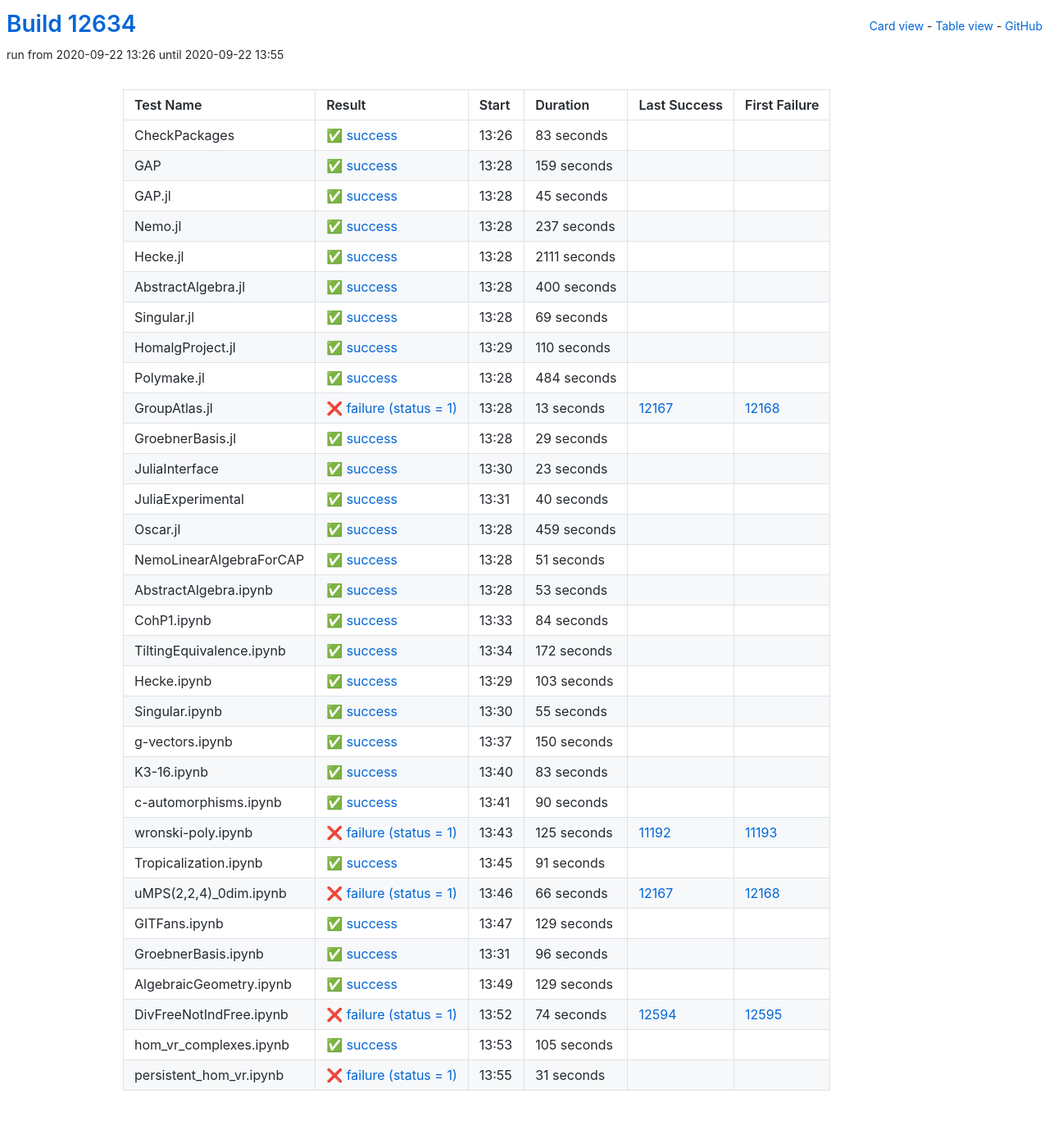
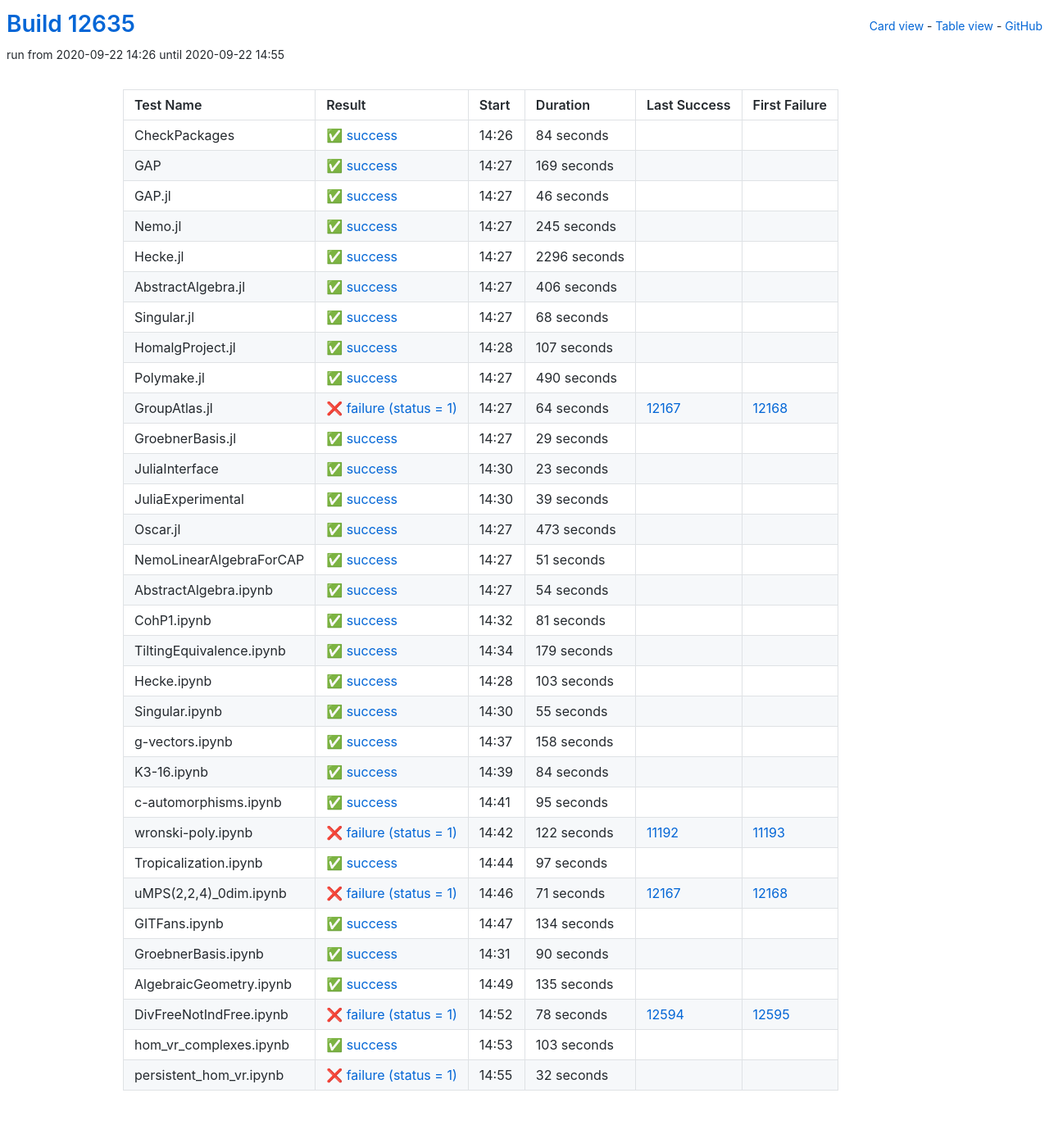
Before and after one commit to oscar-system/oscar-ci-status, a Jekyll site: the page built from table.html, in a window 1280 px wide. Shown: the whole page at 82% size. Built offline with Jekyll 4.4.1, drawn with Linux system fonts in a browser that asks for light colours.

Commit message:
Build #12635

```diff
--- a/_data/ci.yml
+++ b/_data/ci.yml
@@ -1,6 +1,6 @@
 ---
-build: 12634
-build_url: https://oscarci.mathematik.uni-kl.de/job/oscar/12634/
+build: 12635
+build_url: https://oscarci.mathematik.uni-kl.de/job/oscar/12635/
 job: oscar
 organization: oscar-system
 repo: oscar-ci-status
@@ -8,128 +8,128 @@
 tests:
 - name: CheckPackages
   id: checkpackages
-  log: https://oscarci.mathematik.uni-kl.de/job/oscar/12634/artifact/logs/build-12634/CheckPackages.log
-  start: 2020-09-22 13:26
+  log: https://oscarci.mathematik.uni-kl.de/job/oscar/12635/artifact/logs/build-12635/CheckPackages.log
+  start: 2020-09-22 14:26
   success: true
   exitcode: 0
   status: success
-  duration: 83
+  duration: 84
   last_success: false
   last_success_url:
   first_failure: false
   first_failure_url:
 - name: GAP
   id: gap
-  log: https://oscarci.mathematik.uni-kl.de/job/oscar/12634/artifact/logs/build-12634/GAP.log
-  start: 2020-09-22 13:28
+  log: https://oscarci.mathematik.uni-kl.de/job/oscar/12635/artifact/logs/build-12635/GAP.log
+  start: 2020-09-22 14:27
   success: true
   exitcode: 0
   status: success
-  duration: 159
+  duration: 169
   last_success: false
   last_success_url:
   first_failure: false
   first_failure_url:
 - name: GAP.jl
   id: gap-jl
-  log: https://oscarci.mathematik.uni-kl.de/job/oscar/12634/artifact/logs/build-12634/GAP.jl.log
-  start: 2020-09-22 13:28
+  log: https://oscarci.mathematik.uni-kl.de/job/oscar/12635/artifact/logs/build-12635/GAP.jl.log
+  start: 2020-09-22 14:27
   success: true
   exitcode: 0
   status: success
-  duration: 45
+  duration: 46
   last_success: false
   last_success_url:
   first_failure: false
   first_failure_url:
 - name: Nemo.jl
   id: nemo-jl
-  log: https://oscarci.mathematik.uni-kl.de/job/oscar/12634/artifact/logs/build-12634/Nemo.jl.log
-  start: 2020-09-22 13:28
+  log: https://oscarci.mathematik.uni-kl.de/job/oscar/12635/artifact/logs/build-12635/Nemo.jl.log
+  start: 2020-09-22 14:27
   success: true
   exitcode: 0
   status: success
-  duration: 237
+  duration: 245
   last_success: false
   last_success_url:
   first_failure: false
   first_failure_url:
 - name: Hecke.jl
   id: hecke-jl
-  log: https://oscarci.mathematik.uni-kl.de/job/oscar/12634/artifact/logs/build-12634/Hecke.jl.log
-  start: 2020-09-22 13:28
+  log: https://oscarci.mathematik.uni-kl.de/job/oscar/12635/artifact/logs/build-12635/Hecke.jl.log
+  start: 2020-09-22 14:27
   success: true
   exitcode: 0
   status: success
-  duration: 2111
+  duration: 2296
   last_success: false
   last_success_url:
   first_failure: false
   first_failure_url:
 - name: AbstractAlgebra.jl
   id: abstractalgebra-jl
-  log: https://oscarci.mathematik.uni-kl.de/job/oscar/12634/artifact/logs/build-12634/AbstractAlgebra.jl.log
-  start: 2020-09-22 13:28
+  log: https://oscarci.mathematik.uni-kl.de/job/oscar/12635/artifact/logs/build-12635/AbstractAlgebra.jl.log
+  start: 2020-09-22 14:27
   success: true
   exitcode: 0
   status: success
-  duration: 400
+  duration: 406
   last_success: false
   last_success_url:
   first_failure: false
   first_failure_url:
 - name: Singular.jl
   id: singular-jl
-  log: https://oscarci.mathematik.uni-kl.de/job/oscar/12634/artifact/logs/build-12634/Singular.jl.log
-  start: 2020-09-22 13:28
+  log: https://oscarci.mathematik.uni-kl.de/job/oscar/12635/artifact/logs/build-12635/Singular.jl.log
+  start: 2020-09-22 14:27
   success: true
   exitcode: 0
   status: success
-  duration: 69
+  duration: 68
   last_success: false
   last_success_url:
   first_failure: false
   first_failure_url:
 - name: HomalgProject.jl
   id: homalgproject-jl
-  log: https://oscarci.mathematik.uni-kl.de/job/oscar/12634/artifact/logs/build-12634/HomalgProject.jl.log
-  start: 2020-09-22 13:29
+  log: https://oscarci.mathematik.uni-kl.de/job/oscar/12635/artifact/logs/build-12635/HomalgProject.jl.log
+  start: 2020-09-22 14:28
   success: true
   exitcode: 0
   status: success
-  duration: 110
+  duration: 107
   last_success: false
   last_success_url:
   first_failure: false
   first_failure_url:
 - name: Polymake.jl
   id: polymake-jl
-  log: https://oscarci.mathematik.uni-kl.de/job/oscar/12634/artifact/logs/build-12634/Polymake.jl.log
-  start: 2020-09-22 13:28
+  log: https://oscarci.mathematik.uni-kl.de/job/oscar/12635/artifact/logs/build-12635/Polymake.jl.log
+  start: 2020-09-22 14:27
   success: true
   exitcode: 0
   status: success
-  duration: 484
+  duration: 490
   last_success: false
   last_success_url:
   first_failure: false
   first_failure_url:
 - name: GroupAtlas.jl
   id: groupatlas-jl
-  log: https://oscarci.mathematik.uni-kl.de/job/oscar/12634/artifact/logs/build-12634/GroupAtlas.jl.log
-  start: 2020-09-22 13:28
+  log: https://oscarci.mathematik.uni-kl.de/job/oscar/12635/artifact/logs/build-12635/GroupAtlas.jl.log
+  start: 2020-09-22 14:27
   success: false
   exitcode: 1
   status: failure
-  duration: 13
+  duration: 64
   last_success: 12167
   last_success_url: https://oscarci.mathematik.uni-kl.de/job/oscar/12167/
   first_failure: 12168
   first_failure_url: https://oscarci.mathematik.uni-kl.de/job/oscar/12168/
 - name: GroebnerBasis.jl
   id: groebnerbasis-jl
-  log: https://oscarci.mathematik.uni-kl.de/job/oscar/12634/artifact/logs/build-12634/GroebnerBasis.jl.log
-  start: 2020-09-22 13:28
+  log: https://oscarci.mathematik.uni-kl.de/job/oscar/12635/artifact/logs/build-12635/GroebnerBasis.jl.log
+  start: 2020-09-22 14:27
   success: true
   exitcode: 0
   status: success
@@ -140,8 +140,8 @@
   first_failure_url:
 - name: JuliaInterface
   id: juliainterface
-  log: https://oscarci.mathematik.uni-kl.de/job/oscar/12634/artifact/logs/build-12634/JuliaInterface.log
-  start: 2020-09-22 13:30
+  log: https://oscarci.mathematik.uni-kl.de/job/oscar/12635/artifact/logs/build-12635/JuliaInterface.log
+  start: 2020-09-22 14:30
   success: true
   exitcode: 0
   status: success
@@ -152,32 +152,32 @@
   first_failure_url:
 - name: JuliaExperimental
   id: juliaexperimental
-  log: https://oscarci.mathematik.uni-kl.de/job/oscar/12634/artifact/logs/build-12634/JuliaExperimental.log
-  start: 2020-09-22 13:31
+  log: https://oscarci.mathematik.uni-kl.de/job/oscar/12635/artifact/logs/build-12635/JuliaExperimental.log
+  start: 2020-09-22 14:30
   success: true
   exitcode: 0
   status: success
-  duration: 40
+  duration: 39
   last_success: false
   last_success_url:
   first_failure: false
   first_failure_url:
 - name: Oscar.jl
   id: oscar-jl
-  log: https://oscarci.mathematik.uni-kl.de/job/oscar/12634/artifact/logs/build-12634/Oscar.jl.log
-  start: 2020-09-22 13:28
+  log: https://oscarci.mathematik.uni-kl.de/job/oscar/12635/artifact/logs/build-12635/Oscar.jl.log
+  start: 2020-09-22 14:27
   success: true
   exitcode: 0
   status: success
-  duration: 459
+  duration: 473
   last_success: false
   last_success_url:
   first_failure: false
   first_failure_url:
 - name: NemoLinearAlgebraForCAP
   id: nemolinearalgebraforcap
-  log: https://oscarci.mathematik.uni-kl.de/job/oscar/12634/artifact/logs/build-12634/NemoLinearAlgebraForCAP.log
-  start: 2020-09-22 13:28
+  log: https://oscarci.mathematik.uni-kl.de/job/oscar/12635/artifact/logs/build-12635/NemoLinearAlgebraForCAP.log
+  start: 2020-09-22 14:27
   success: true
   exitcode: 0
   status: success
@@ -188,44 +188,44 @@
   first_failure_url:
 - name: AbstractAlgebra.ipynb
   id: abstractalgebra-ipynb
-  log: https://oscarci.mathematik.uni-kl.de/job/oscar/12634/artifact/logs/build-12634/AbstractAlgebra.ipynb.log
-  start: 2020-09-22 13:28
+  log: https://oscarci.mathematik.uni-kl.de/job/oscar/12635/artifact/logs/build-12635/AbstractAlgebra.ipynb.log
+  start: 2020-09-22 14:27
   success: true
   exitcode: 0
   status: success
-  duration: 53
+  duration: 54
   last_success: false
   last_success_url:
   first_failure: false
   first_failure_url:
 - name: CohP1.ipynb
   id: cohp1-ipynb
-  log: https://oscarci.mathematik.uni-kl.de/job/oscar/12634/artifact/logs/build-12634/CohP1.ipynb.log
-  start: 2020-09-22 13:33
+  log: https://oscarci.mathematik.uni-kl.de/job/oscar/12635/artifact/logs/build-12635/CohP1.ipynb.log
+  start: 2020-09-22 14:32
   success: true
   exitcode: 0
   status: success
-  duration: 84
+  duration: 81
   last_success: false
   last_success_url:
   first_failure: false
   first_failure_url:
 - name: TiltingEquivalence.ipynb
   id: tiltingequivalence-ipynb
-  log: https://oscarci.mathematik.uni-kl.de/job/oscar/12634/artifact/logs/build-12634/TiltingEquivalence.ipynb.log
-  start: 2020-09-22 13:34
+  log: https://oscarci.mathematik.uni-kl.de/job/oscar/12635/artifact/logs/build-12635/TiltingEquivalence.ipynb.log
+  start: 2020-09-22 14:34
   success: true
   exitcode: 0
   status: success
-  duration: 172
+  duration: 179
   last_success: false
   last_success_url:
   first_failure: false
   first_failure_url:
 - name: Hecke.ipynb
   id: hecke-ipynb
-  log: https://oscarci.mathematik.uni-kl.de/job/oscar/12634/artifact/logs/build-12634/Hecke.ipynb.log
-  start: 2020-09-22 13:29
+  log: https://oscarci.mathematik.uni-kl.de/job/oscar/12635/artifact/logs/build-12635/Hecke.ipynb.log
+  start: 2020-09-22 14:28
   success: true
   exitcode: 0
   status: success
@@ -236,8 +236,8 @@
   first_failure_url:
 - name: Singular.ipynb
   id: singular-ipynb
-  log: https://oscarci.mathematik.uni-kl.de/job/oscar/12634/artifact/logs/build-12634/Singular.ipynb.log
-  start: 2020-09-22 13:30
+  log: https://oscarci.mathematik.uni-kl.de/job/oscar/12635/artifact/logs/build-12635/Singular.ipynb.log
+  start: 2020-09-22 14:30
   success: true
   exitcode: 0
   status: success
@@ -248,32 +248,92 @@
   first_failure_url:
 - name: g-vectors.ipynb
   id: g-vectors-ipynb
-  log: https://oscarci.mathematik.uni-kl.de/job/oscar/12634/artifact/logs/build-12634/g-vectors.ipynb.log
-  start: 2020-09-22 13:37
+  log: https://oscarci.mathematik.uni-kl.de/job/oscar/12635/artifact/logs/build-12635/g-vectors.ipynb.log
+  start: 2020-09-22 14:37
   success: true
   exitcode: 0
   status: success
-  duration: 150
+  duration: 158
   last_success: false
   last_success_url:
   first_failure: false
   first_failure_url:
 - name: K3-16.ipynb
   id: k3-16-ipynb
-  log: https://oscarci.mathematik.uni-kl.de/job/oscar/12634/artifact/logs/build-12634/K3-16.ipynb.log
-  start: 2020-09-22 13:40
+  log: https://oscarci.mathematik.uni-kl.de/job/oscar/12635/artifact/logs/build-12635/K3-16.ipynb.log
+  start: 2020-09-22 14:39
   success: true
   exitcode: 0
   status: success
-  duration: 83
+  duration: 84
   last_success: false
   last_success_url:
   first_failure: false
   first_failure_url:
 - name: c-automorphisms.ipynb
   id: c-automorphisms-ipynb
-  log: https://oscarci.mathematik.uni-kl.de/job/oscar/12634/artifact/logs/build-12634/c-automorphisms.ipynb.log
-  start: 2020-09-22 13:41
+  log: https://oscarci.mathematik.uni-kl.de/job/oscar/12635/artifact/logs/build-12635/c-automorphisms.ipynb.log
+  start: 2020-09-22 14:41
+  success: true
+  exitcode: 0
+  status: success
+  duration: 95
+  last_success: false
+  last_success_url:
+  first_failure: false
+  first_failure_url:
+- name: wronski-poly.ipynb
+  id: wronski-poly-ipynb
+  log: https://oscarci.mathematik.uni-kl.de/job/oscar/12635/artifact/logs/build-12635/wronski-poly.ipynb.log
+  start: 2020-09-22 14:42
+  success: false
+  exitcode: 1
+  status: failure
+  duration: 122
+  last_success: 11192
+  last_success_url: https://oscarci.mathematik.uni-kl.de/job/oscar/11192/
+  first_failure: 11193
+  first_failure_url: https://oscarci.mathematik.uni-kl.de/job/oscar/11193/
+- name: Tropicalization.ipynb
+  id: tropicalization-ipynb
+  log: https://oscarci.mathematik.uni-kl.de/job/oscar/12635/artifact/logs/build-12635/Tropicalization.ipynb.log
+  start: 2020-09-22 14:44
+  success: true
+  exitcode: 0
+  status: success
+  duration: 97
+  last_success: false
+  last_success_url:
+  first_failure: false
+  first_failure_url:
+- name: uMPS(2,2,4)_0dim.ipynb
+  id: umps-2-2-4-0dim-ipynb
+  log: https://oscarci.mathematik.uni-kl.de/job/oscar/12635/artifact/logs/build-12635/uMPS-2-2-4-_0dim.ipynb.log
+  start: 2020-09-22 14:46
+  success: false
+  exitcode: 1
+  status: failure
+  duration: 71
+  last_success: 12167
+  last_success_url: https://oscarci.mathematik.uni-kl.de/job/oscar/12167/
+  first_failure: 12168
+  first_failure_url: https://oscarci.mathematik.uni-kl.de/job/oscar/12168/
+- name: GITFans.ipynb
+  id: gitfans-ipynb
+  log: https://oscarci.mathematik.uni-kl.de/job/oscar/12635/artifact/logs/build-12635/GITFans.ipynb.log
+  start: 2020-09-22 14:47
+  success: true
+  exitcode: 0
+  status: success
+  duration: 134
+  last_success: false
+  last_success_url:
+  first_failure: false
+  first_failure_url:
+- name: GroebnerBasis.ipynb
+  id: groebnerbasis-ipynb
+  log: https://oscarci.mathematik.uni-kl.de/job/oscar/12635/artifact/logs/build-12635/GroebnerBasis.ipynb.log
+  start: 2020-09-22 14:31
   success: true
   exitcode: 0
   status: success
@@ -282,110 +342,50 @@
   last_success_url:
   first_failure: false
   first_failure_url:
-- name: wronski-poly.ipynb
-  id: wronski-poly-ipynb
-  log: https://oscarci.mathematik.uni-kl.de/job/oscar/12634/artifact/logs/build-12634/wronski-poly.ipynb.log
-  start: 2020-09-22 13:43
-  success: false
-  exitcode: 1
-  status: failure
-  duration: 125
-  last_success: 11192
-  last_success_url: https://oscarci.mathematik.uni-kl.de/job/oscar/11192/
-  first_failure: 11193
-  first_failure_url: https://oscarci.mathematik.uni-kl.de/job/oscar/11193/
-- name: Tropicalization.ipynb
-  id: tropicalization-ipynb
-  log: https://oscarci.mathematik.uni-kl.de/job/oscar/12634/artifact/logs/build-12634/Tropicalization.ipynb.log
-  start: 2020-09-22 13:45
+- name: AlgebraicGeometry.ipynb
+  id: algebraicgeometry-ipynb
+  log: https://oscarci.mathematik.uni-kl.de/job/oscar/12635/artifact/logs/build-12635/AlgebraicGeometry.ipynb.log
+  start: 2020-09-22 14:49
   success: true
   exitcode: 0
   status: success
-  duration: 91
-  last_success: false
-  last_success_url:
-  first_failure: false
-  first_failure_url:
-- name: uMPS(2,2,4)_0dim.ipynb
-  id: umps-2-2-4-0dim-ipynb
-  log: https://oscarci.mathematik.uni-kl.de/job/oscar/12634/artifact/logs/build-12634/uMPS-2-2-4-_0dim.ipynb.log
-  start: 2020-09-22 13:46
-  success: false
-  exitcode: 1
-  status: failure
-  duration: 66
-  last_success: 12167
-  last_success_url: https://oscarci.mathematik.uni-kl.de/job/oscar/12167/
-  first_failure: 12168
-  first_failure_url: https://oscarci.mathematik.uni-kl.de/job/oscar/12168/
-- name: GITFans.ipynb
-  id: gitfans-ipynb
-  log: https://oscarci.mathematik.uni-kl.de/job/oscar/12634/artifact/logs/build-12634/GITFans.ipynb.log
-  start: 2020-09-22 13:47
-  success: true
-  exitcode: 0
-  status: success
-  duration: 129
-  last_success: false
-  last_success_url:
-  first_failure: false
-  first_failure_url:
-- name: GroebnerBasis.ipynb
-  id: groebnerbasis-ipynb
-  log: https://oscarci.mathematik.uni-kl.de/job/oscar/12634/artifact/logs/build-12634/GroebnerBasis.ipynb.log
-  start: 2020-09-22 13:31
-  success: true
-  exitcode: 0
-  status: success
-  duration: 96
-  last_success: false
-  last_success_url:
-  first_failure: false
-  first_failure_url:
-- name: AlgebraicGeometry.ipynb
-  id: algebraicgeometry-ipynb
-  log: https://oscarci.mathematik.uni-kl.de/job/oscar/12634/artifact/logs/build-12634/AlgebraicGeometry.ipynb.log
-  start: 2020-09-22 13:49
-  success: true
-  exitcode: 0
-  status: success
-  duration: 129
+  duration: 135
   last_success: false
   last_success_url:
   first_failure: false
   first_failure_url:
 - name: DivFreeNotIndFree.ipynb
   id: divfreenotindfree-ipynb
-  log: https://oscarci.mathematik.uni-kl.de/job/oscar/12634/artifact/logs/build-12634/DivFreeNotIndFree.ipynb.log
-  start: 2020-09-22 13:52
+  log: https://oscarci.mathematik.uni-kl.de/job/oscar/12635/artifact/logs/build-12635/DivFreeNotIndFree.ipynb.log
+  start: 2020-09-22 14:52
   success: false
   exitcode: 1
   status: failure
-  duration: 74
+  duration: 78
   last_success: 12594
   last_success_url: https://oscarci.mathematik.uni-kl.de/job/oscar/12594/
   first_failure: 12595
   first_failure_url: https://oscarci.mathematik.uni-kl.de/job/oscar/12595/
 - name: hom_vr_complexes.ipynb
   id: hom-vr-complexes-ipynb
-  log: https://oscarci.mathematik.uni-kl.de/job/oscar/12634/artifact/logs/build-12634/hom_vr_complexes.ipynb.log
-  start: 2020-09-22 13:53
+  log: https://oscarci.mathematik.uni-kl.de/job/oscar/12635/artifact/logs/build-12635/hom_vr_complexes.ipynb.log
+  start: 2020-09-22 14:53
   success: true
   exitcode: 0
   status: success
-  duration: 105
+  duration: 103
   last_success: false
   last_success_url:
   first_failure: false
   first_failure_url:
 - name: persistent_hom_vr.ipynb
   id: persistent-hom-vr-ipynb
-  log: https://oscarci.mathematik.uni-kl.de/job/oscar/12634/artifact/logs/build-12634/persistent_hom_vr.ipynb.log
-  start: 2020-09-22 13:55
+  log: https://oscarci.mathematik.uni-kl.de/job/oscar/12635/artifact/logs/build-12635/persistent_hom_vr.ipynb.log
+  start: 2020-09-22 14:55
   success: false
   exitcode: 1
   status: failure
-  duration: 31
+  duration: 32
   last_success: false
   last_success_url:
   first_failure: false
```
Also changed, not shown: README.md.
